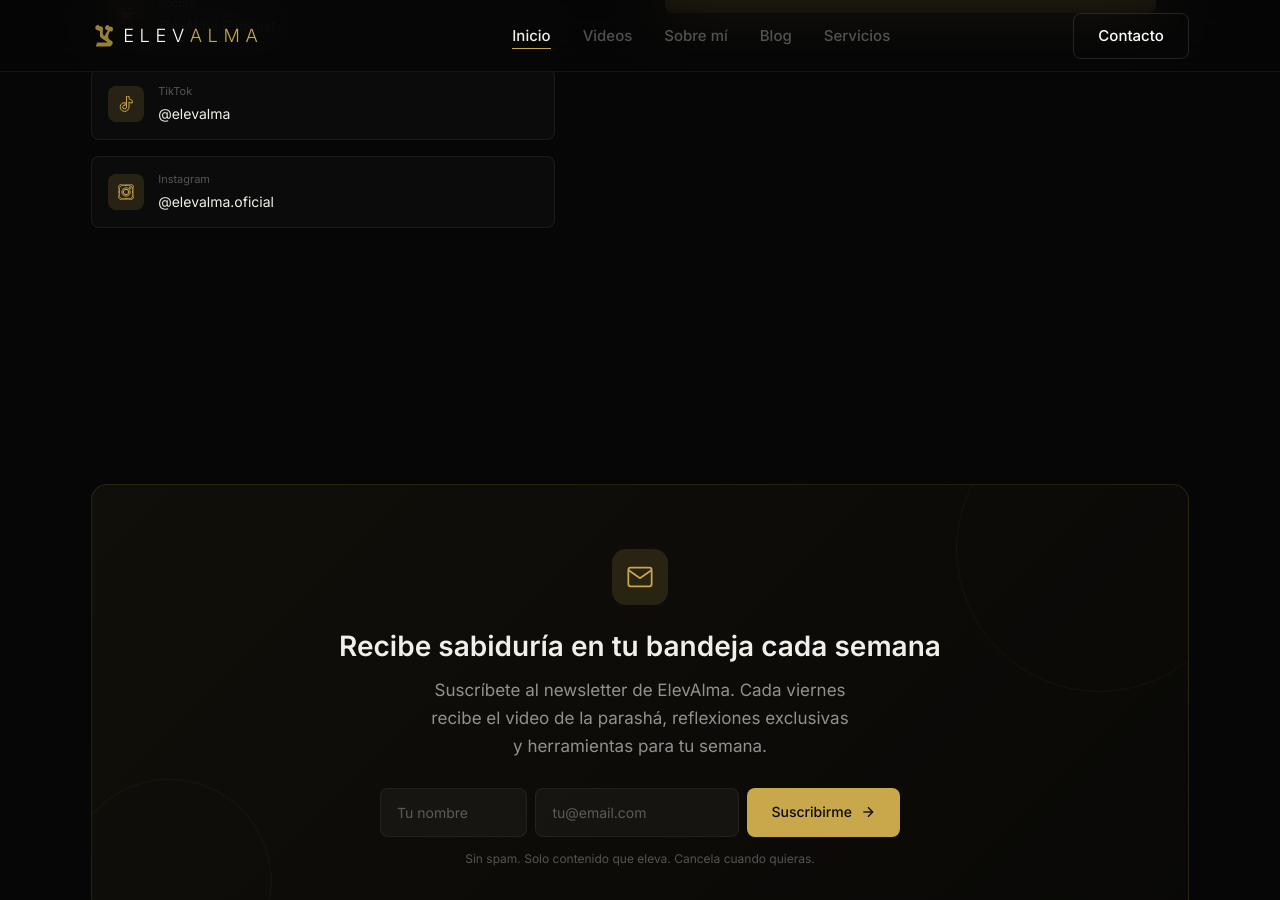
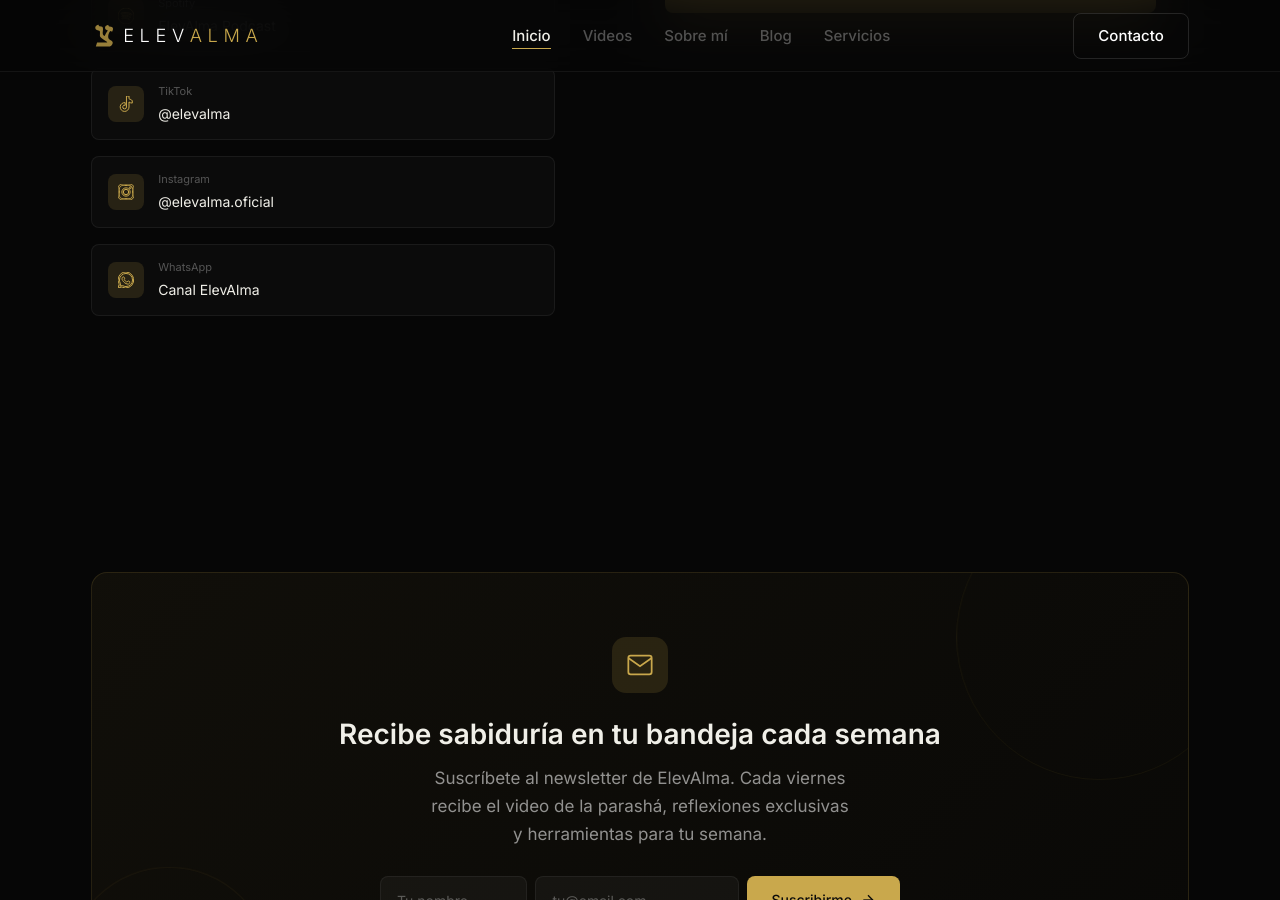
Before and after one commit to spenhos/elevalma-site, a Jekyll site: the page index.html, which Jekyll copies as it is, in a window 1280 px wide and 900 px high, scrolled down 8027 px. Built offline with Jekyll 4.4.1, drawn with Linux system fonts in a browser that asks for light colours.

Commit message:
Agregar canal WhatsApp a footers + OG images con márgenes ajustados

```diff
--- a/_layouts/post.html
+++ b/_layouts/post.html
@@ -126,6 +126,7 @@
         <div class="footer-links">
           <a href="https://www.youtube.com/@elevalma.oficial" target="_blank" rel="noopener">YouTube</a>
           <a href="https://www.instagram.com/elevalma" target="_blank" rel="noopener">Instagram</a>
+          <a href="https://whatsapp.com/channel/0029VbBt6FK1SWszxnYZE50s" target="_blank" rel="noopener">WhatsApp</a>
           <a href="/blog/">Blog</a>
         </div>
         <span class="footer-copy">&copy; 2026 ElevAlma · Saleh Penhos</span>
--- a/blog/index.html
+++ b/blog/index.html
@@ -93,6 +93,7 @@ title: Blog — ElevAlma
         <div class="footer-links">
           <a href="https://www.youtube.com/@elevalma.oficial" target="_blank" rel="noopener">YouTube</a>
           <a href="https://www.instagram.com/elevalma" target="_blank" rel="noopener">Instagram</a>
+          <a href="https://whatsapp.com/channel/0029VbBt6FK1SWszxnYZE50s" target="_blank" rel="noopener">WhatsApp</a>
           <a href="/blog/">Blog</a>
         </div>
         <span class="footer-copy">&copy; 2026 ElevAlma · Saleh Penhos</span>
--- a/etz-jaim/index.html
+++ b/etz-jaim/index.html
@@ -594,6 +594,7 @@ title: Etz Jaim — ElevAlma
           <a href="https://open.spotify.com/show/054bnaJPZCms5gtcxLjVkB" target="_blank" rel="noopener">Spotify</a>
           <a href="https://www.instagram.com/elevalma.oficial/" target="_blank" rel="noopener">Instagram</a>
           <a href="https://www.tiktok.com/@elevalma" target="_blank" rel="noopener">TikTok</a>
+          <a href="https://whatsapp.com/channel/0029VbBt6FK1SWszxnYZE50s" target="_blank" rel="noopener">WhatsApp</a>
           <a href="/blog/">Blog</a>
         </div>
         <span class="footer-copy">&copy; 2026 ElevAlma &middot; Saleh Penhos</span>
--- a/index.html
+++ b/index.html
@@ -302,6 +302,15 @@
                 <div class="contact-channel-value">@elevalma.oficial</div>
               </div>
             </a>
+            <a href="https://whatsapp.com/channel/0029VbBt6FK1SWszxnYZE50s" target="_blank" rel="noopener" class="contact-channel">
+              <div class="contact-channel-icon">
+                <svg viewBox="0 0 24 24" fill="currentColor"><path d="M17.5 14.4l-2-1c-.3-.1-.5-.2-.7.2l-1 1.2c-.2.2-.3.3-.6.1-.3-.1-1.2-.4-2.2-1.4-.8-.7-1.4-1.6-1.5-1.9-.2-.3 0-.4.1-.6l.4-.4c.1-.2.2-.3.1-.5l-1-2.3c-.2-.6-.5-.5-.7-.5h-.6c-.2 0-.5.1-.8.4-.3.3-1 1-1 2.4s1 2.8 1.2 3c.1.2 2 3.1 4.9 4.3.7.3 1.2.5 1.6.6.7.2 1.3.2 1.8.1.5-.1 1.6-.7 1.9-1.3.2-.6.2-1.2.2-1.3 0-.2-.2-.3-.4-.4zM12 21.8c-1.8 0-3.5-.5-5-1.3l-.4-.2-3.7 1 1-3.6-.2-.4A9.8 9.8 0 0 1 2.2 12 9.8 9.8 0 0 1 12 2.2 9.8 9.8 0 0 1 21.8 12 9.8 9.8 0 0 1 12 21.8zM12 0a12 12 0 0 0-10.2 18.3L0 24l5.8-1.5A12 12 0 1 0 12 0z"/></svg>
+              </div>
+              <div>
+                <div class="contact-channel-label">WhatsApp</div>
+                <div class="contact-channel-value">Canal ElevAlma</div>
+              </div>
+            </a>
           </div>
         </div>
 
@@ -486,6 +495,7 @@
           <a href="https://open.spotify.com/show/054bnaJPZCms5gtcxLjVkB" target="_blank" rel="noopener">Spotify</a>
           <a href="https://www.instagram.com/elevalma.oficial/" target="_blank" rel="noopener">Instagram</a>
           <a href="https://www.tiktok.com/@elevalma" target="_blank" rel="noopener">TikTok</a>
+          <a href="https://whatsapp.com/channel/0029VbBt6FK1SWszxnYZE50s" target="_blank" rel="noopener">WhatsApp</a>
           <a href="/blog/">Blog</a>
         </div>
         <span class="footer-copy">&copy; 2026 ElevAlma &middot; Saleh Penhos</span>
```
Also changed, not shown: og-etz-jaim.png, og-image.png.
